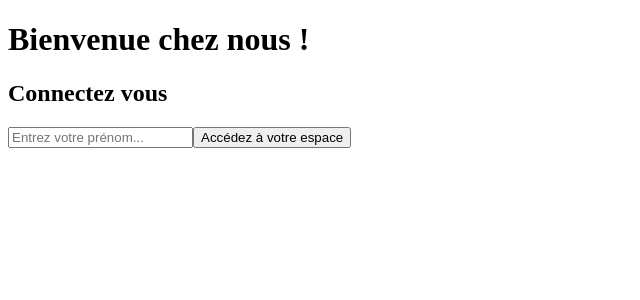
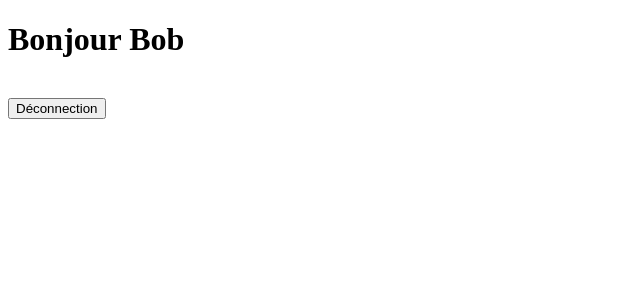
Before and after one commit to Ahamedmk/crazy-burger, a React (Vite) app: page / in a window 1280 px wide. Shown: the top 300 px of the page, without its empty margins (0-640 px from the left). Built offline with nearby package versions, Linux system fonts and the light colour scheme.

Commit message:
✨ F02 >create OrderPage

```diff
--- a/src/App.jsx
+++ b/src/App.jsx
@@ -1,9 +1,11 @@
 import LoginPage from './Pages/Login/LoginPage'
+import OrderPage from './Pages/OrderPage/OrderPage'
 
 function App() {
   return (
     <>
-      <LoginPage />
+      {/* <LoginPage />  */}
+      <OrderPage />
     </>
   )
 }
--- /dev/null
+++ b/src/Pages/OrderPage/OrderPage.jsx
@@ -0,0 +1,11 @@
+import React from 'react'
+
+export default function OrderPage() {
+  return (
+    <>
+      <h1>Bonjour Bob</h1>
+      <br />
+      <button>Déconnection</button>
+    </>
+  )
+}
```
Also changed, not shown: 1 other file (tests, documents, lock files or other folders).
